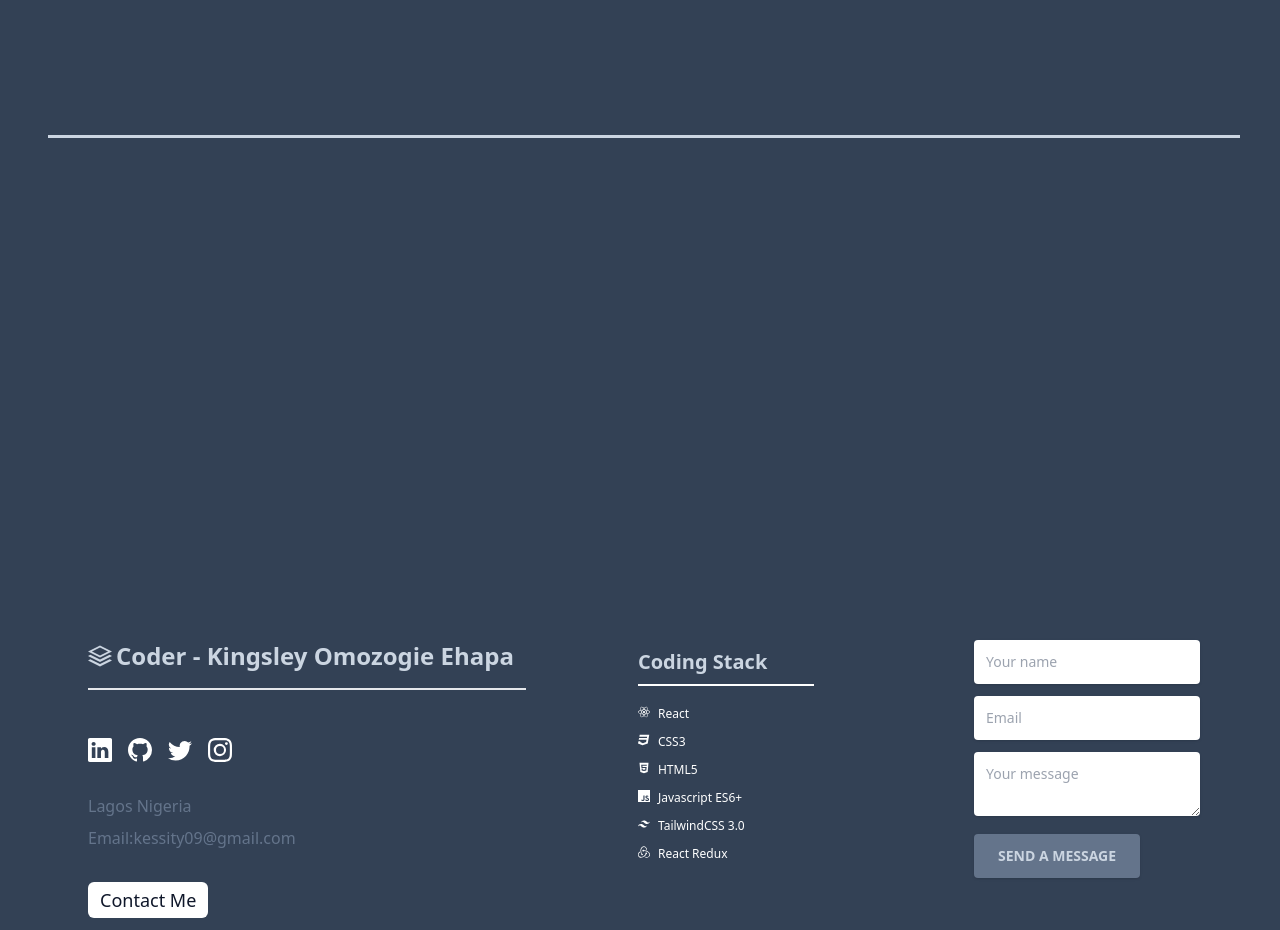
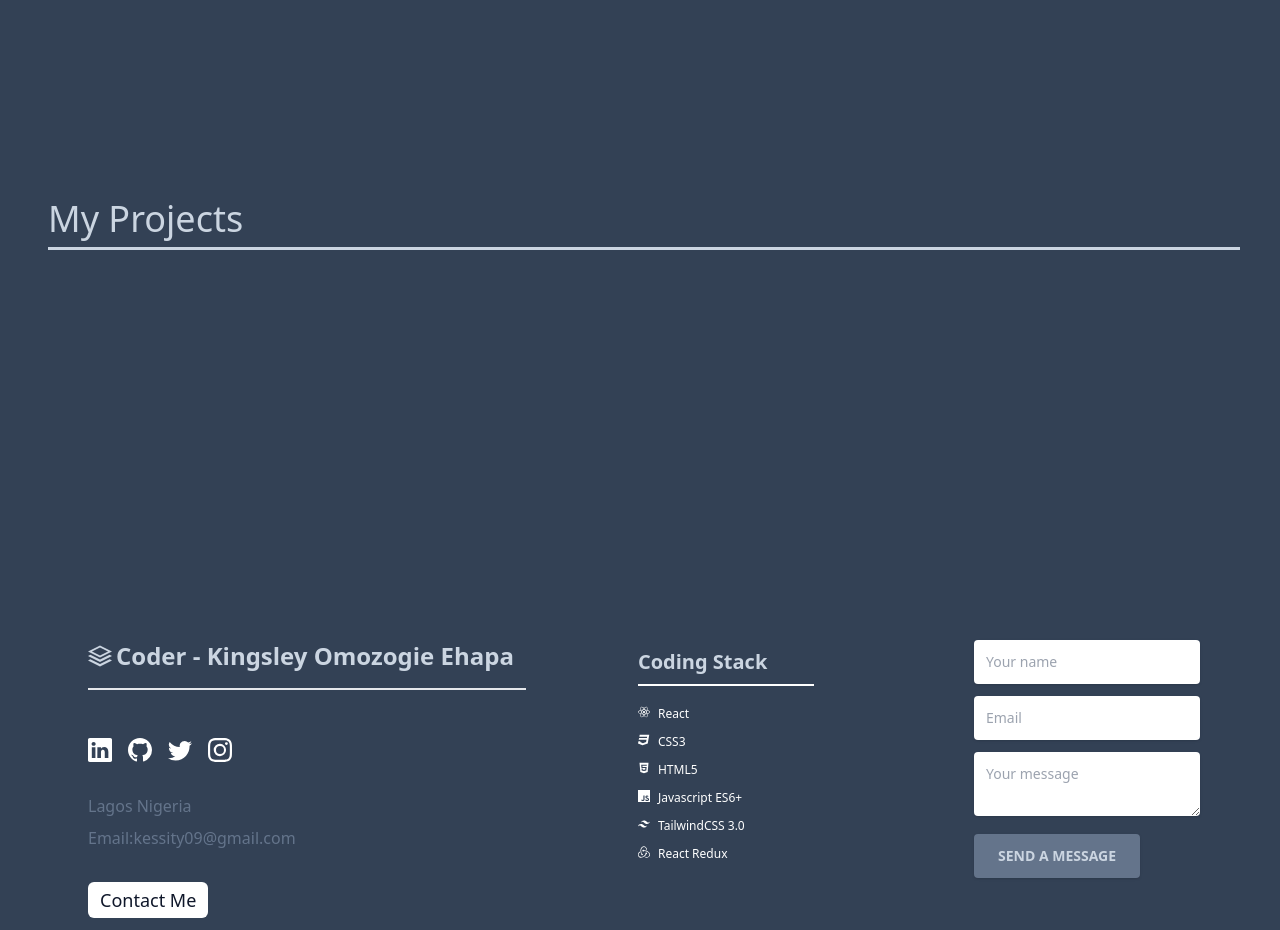
Before and after one commit to KINGSLEYEHAPA/Kingsley-Ehapa-Portfolio, a React (Create React App) app: page / in a window 1280 px wide. Shown: the part 2080-3010 px from the top of the page. Built offline with nearby package versions, Linux system fonts and the light colour scheme.

Commit message:
Working on Project section

```diff
--- a/src/components/Homepage.jsx
+++ b/src/components/Homepage.jsx
@@ -181,10 +181,14 @@ const Homepage = () => {
             </div>
           </div>
         </div>
-        <hr className="w-full mt-8 border-b-2  border-slate-300"></hr>
       </div>
       {/* Projects Section */}
-      <div></div>
+      <div className="ml-8 mr-6">
+        <h3 className="text-slate-300 mt-24 text-2xl md:text-4xl">
+          My Projects
+        </h3>
+        <hr className="w-full mt-2 border-b-2  border-slate-300"></hr>
+      </div>
     </div>
   );
 };
```
